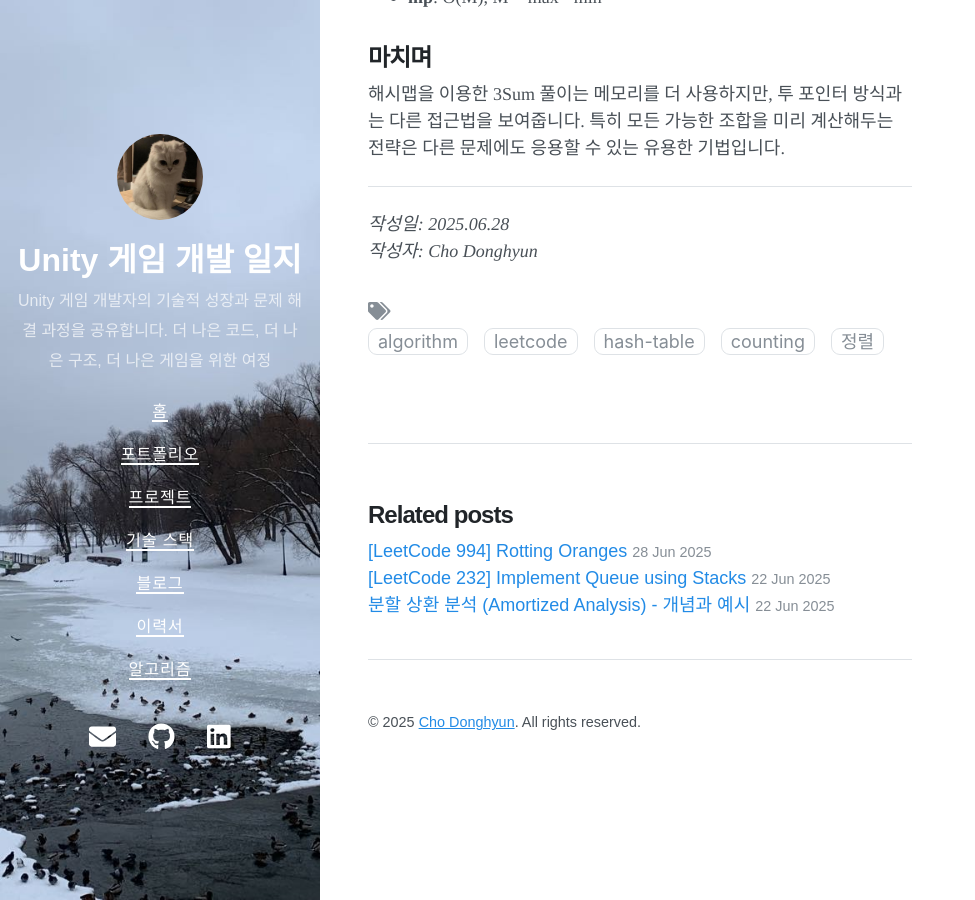
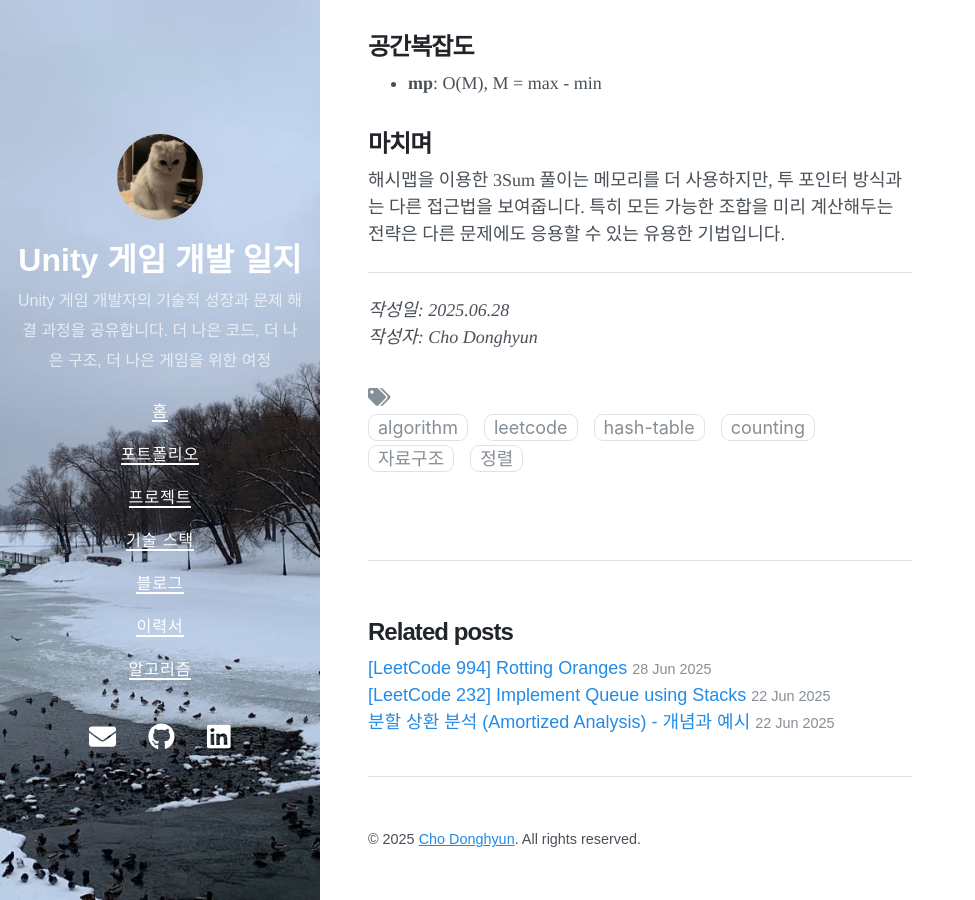
Before and after one commit to vlaud/vlaud.github.io, a Jekyll site: the page built from _posts/2025-06-28-leetcode-15-3sum.md, in a window 1280 px wide and 900 px high, scrolled down 2873 px. Shown: the whole window, without its empty margins (0-975 px from the left). Built offline with Jekyll 4.4.1, drawn with Linux system fonts in a browser that asks for light colours; nearby versions of some CDN libraries.

````diff
--- a/_posts/2025-06-28-leetcode-15-3sum.md
+++ b/_posts/2025-06-28-leetcode-15-3sum.md
@@ -3,7 +3,7 @@ layout: post
 title: "[LeetCode 15] 3Sum - 빈도 해시 테이블 활용"
 date: 2025-06-28
 categories: [Algorithm, LeetCode]
-tags: [Algorithm, LeetCode, Hash Table, Counting, 정렬]
+tags: [Algorithm, LeetCode, Hash Table, Counting, 자료구조, 정렬]
 ---
 
 <a href="https://leetcode.com/problems/3sum/" style="font-size:1.5em;"><b>문제 링크</b></a>
@@ -24,6 +24,7 @@ tags: [Algorithm, LeetCode, Hash Table, Counting, 정렬]
 - -10⁵ ≤ nums[i] ≤ 10⁵
 - 중복된 삼중항은 포함하지 않음
 
+<br/>
 ## 풀이 전략
 ### 핵심 아이디어
 - 배열 정렬 후, 각 수의 등장 횟수를 mp[]에 저장
@@ -35,6 +36,7 @@ tags: [Algorithm, LeetCode, Hash Table, Counting, 정렬]
 - **모든 조합 저장**: 두 수의 모든 가능한 조합을 미리 계산하여 저장
 - **유연한 접근**: 투 포인터와 달리 순서에 관계없이 조합 탐색 가능
 
+<br/>
 <!-- {% raw %} 중괄호 {{}} {% endraw %} -->
 ## c++ 코드
 ```cpp{% raw %}
````
Also changed, not shown: _posts/2025-06-28-leetcode-994-rotting-oranges.md (+1 -0 lines).
